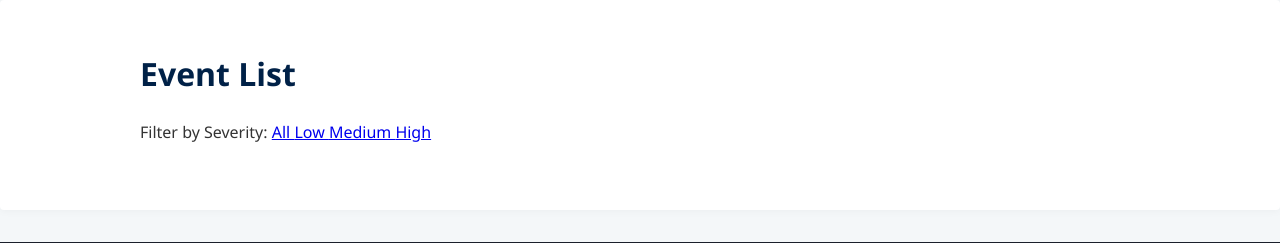
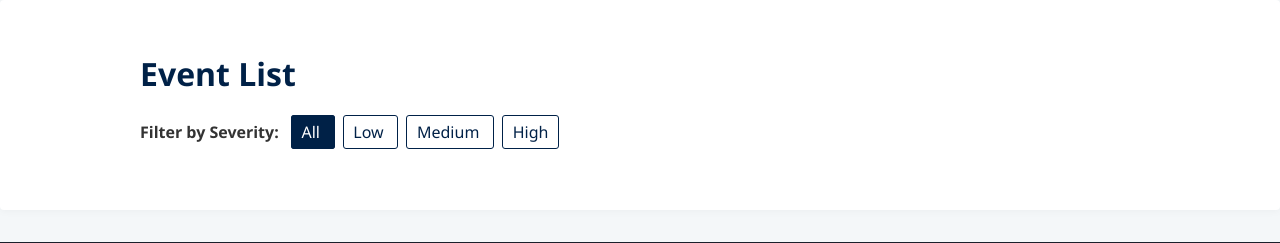
Before and after one commit to Yeyaomon/cybersec-events, a Python web app: template app/templates/events_list.html in a window 1280 px wide. Shown: the part 184-427 px from the top of the page. Run offline with Jinja, Linux system fonts and the light colour scheme; the template is opened without the code that fills it, so the values that code supplies are empty.

Commit message:
Style severity filter bar

```diff
--- a/app/static/css/science.css
+++ b/app/static/css/science.css
@@ -88,3 +88,27 @@ body {
 .site-footer p {
   margin: 0;
 }
+
+.filter-bar {
+  margin-bottom: 1rem;
+}
+.filter-bar span {
+  margin-right: 0.5rem;
+  font-weight: bold;
+}
+.filter-bar a {
+  margin-right: 0.5rem;
+  padding: 0.3rem 0.6rem;
+  text-decoration: none;
+  color: #002147;
+  border: 1px solid #002147;
+  border-radius: 3px;
+}
+.filter-bar a:hover {
+  background: #002147;
+  color: #fff;
+}
+.filter-bar a.active {
+  background: #002147;
+  color: #fff;
+}
```
